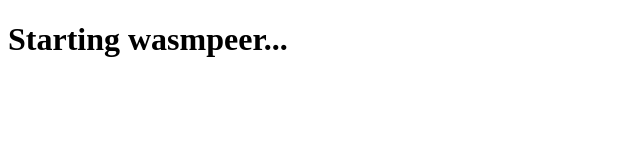
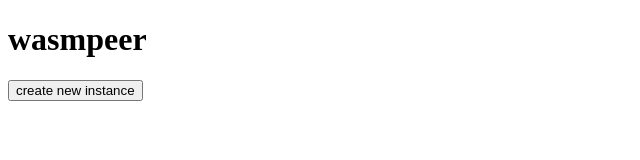
Before and after one commit to rwth-acis/wasmpeer, a website: page examples/browser/index.html in a window 1280 px wide. Shown: the whole page, without its empty margins (0-640 px from the left). Drawn offline with Linux system fonts and the light colour scheme.

Commit message:
#13 fix CI

```diff
--- a/examples/browser/index.html
+++ b/examples/browser/index.html
@@ -6,7 +6,8 @@
   </head>
   <body>
     <header>
-      <h1 id="status">Starting wasmpeer...</h1>
+      <h1 id="status">wasmpeer</h1>
+      <button id="create">create new instance</button>
     </header>
     <main>
       <pre id="output"></pre>
--- a/package.json
+++ b/package.json
@@ -8,7 +8,7 @@
   "type": "module",
   "scripts": {
     "test": "mocha test/main.js",
-    "build": "parcel build test/browser/index.html",
+    "build": "parcel build examples/browser/index.html",
     "serve": "npm run build & node server.js",
     "start:node": "node examples/node/index.js",
     "start:browser": "parcel examples/browser/index.html --port 1000",
```
